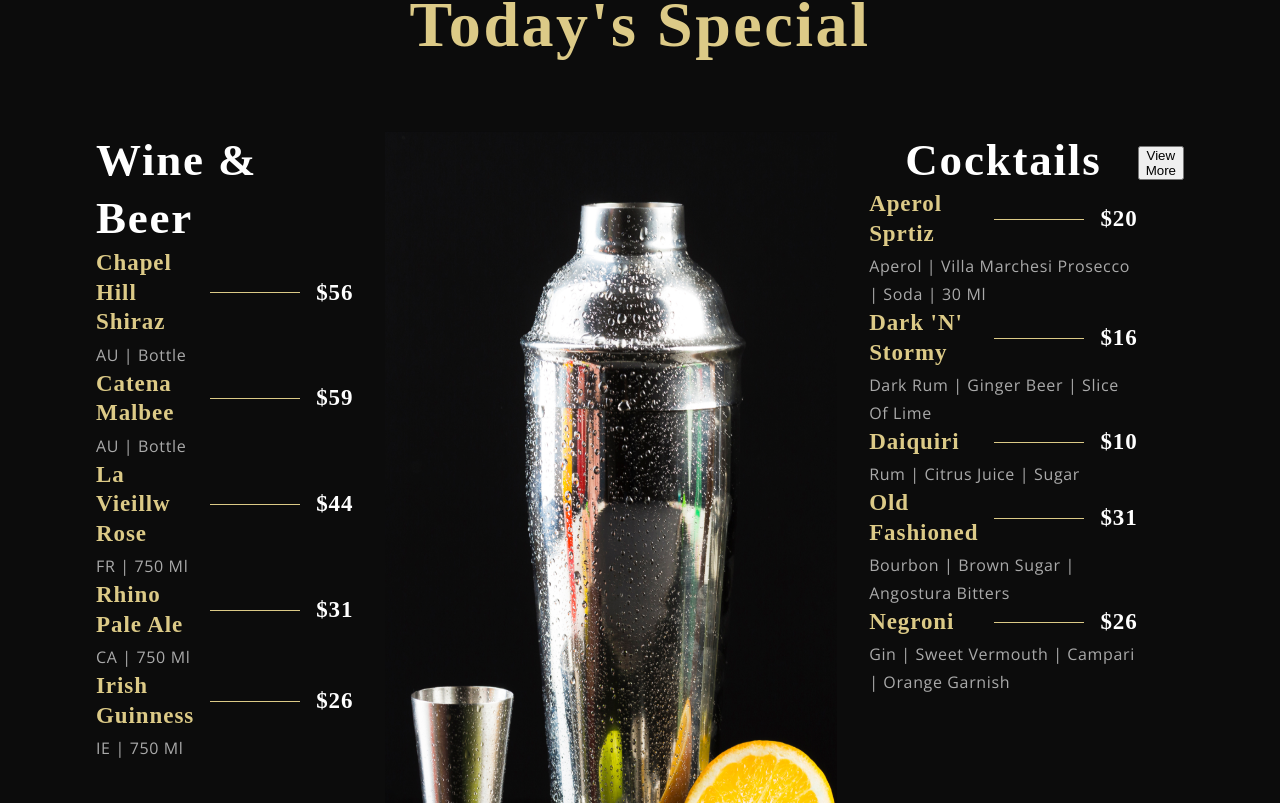
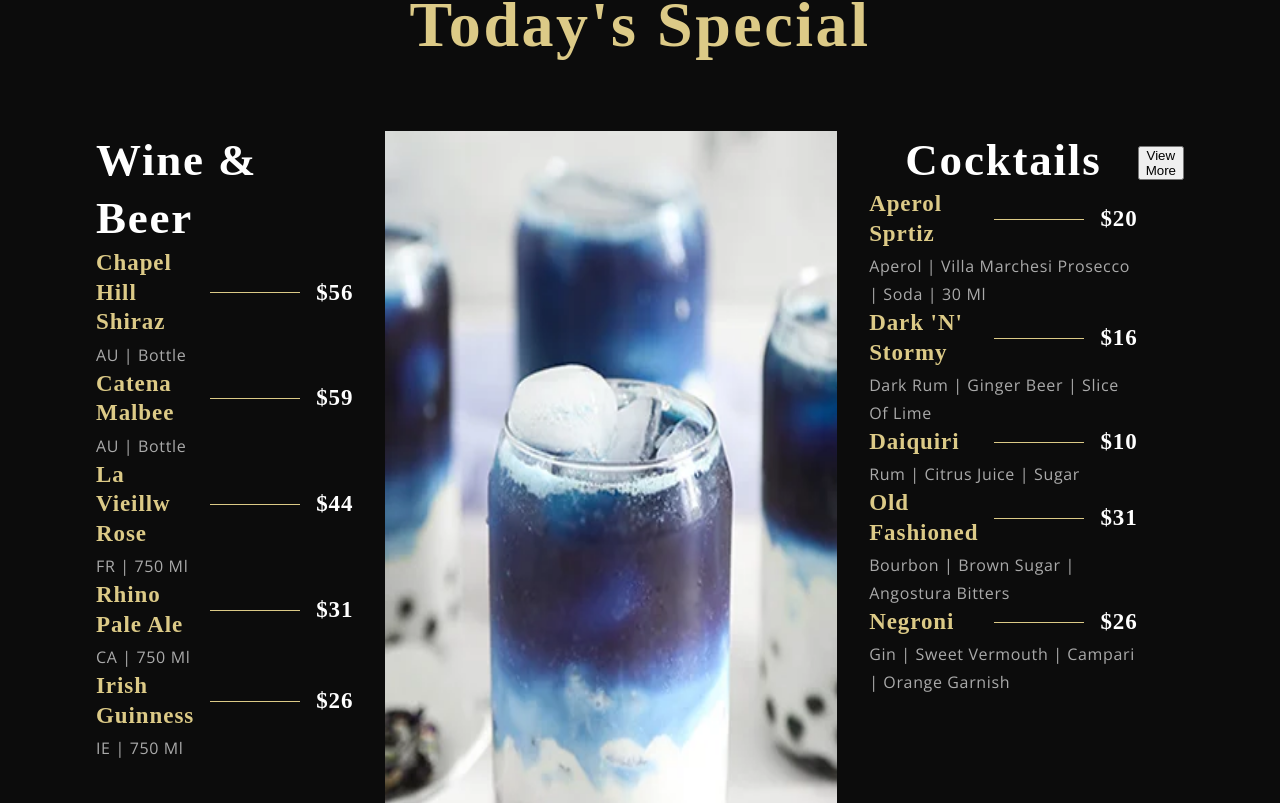
Before and after one commit to jyeung-se/jacques_boba, a React (Create React App) app: page / in a window 1280 px wide. Shown: the part 2397-3200 px from the top of the page. Built offline with nearby package versions, Linux system fonts and the light colour scheme; a web font is replaced by a local one.

Commit message:
updated menu and chef image

```diff
--- a/src/constants/images.js
+++ b/src/constants/images.js
@@ -20,6 +20,8 @@ import award05 from '../assets/award05.png';
 import sign from '../assets/sign.png';
 import quote from '../assets/quote.png';
 import gericht from '../assets/gericht.png';
+import bobamenupic from '../assets/bobamenupic.png'
+import chefjy from '../assets/chefjy.png'
 
 export default {
   bg,
@@ -44,4 +46,6 @@ export default {
   sign,
   quote,
   gericht,
+  bobamenupic,
+  chefjy
 };
--- a/src/container/Menu/SpecialMenu.jsx
+++ b/src/container/Menu/SpecialMenu.jsx
@@ -23,7 +23,7 @@ const SpecialMenu = () => (
       </div>
 
       <div className='app__specialMenu-menu_img'>
-        <img src={images.menu} alt="menu img" />
+        <img src={images.bobamenupic} alt="menu img" />
       </div>
 
       <div className='app__specialMenu-menu_cocktails flex__center'>
```
Also changed, not shown: src/assets/bobamenupic.png (added), src/assets/chefjy.jpg (added).
